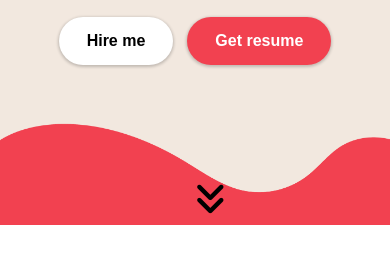
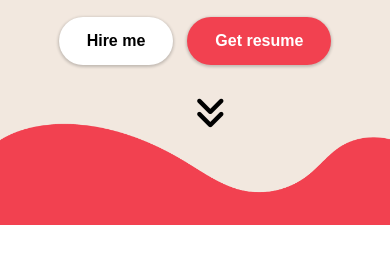
Before and after one commit to mzubtsova/Portfolio, a plain HTML site: page index.html in a window 390 px wide. Shown: the part 738-1004 px from the top of the page. Drawn offline with Linux system fonts and the light colour scheme.

Commit message:
solving problem for bouncing arrow

```diff
--- a/styles/sass/partials/_main.scss
+++ b/styles/sass/partials/_main.scss
@@ -90,11 +90,10 @@ button.redButton {
 
 main .down-arrow{
     position: absolute;
-    bottom: 10px;
+    padding-top: 30px;
     transform: translateX(-50%);
     background-color: transparent;
     border: none;
-    // padding: 5px 10px;
     left: 50%;
     animation: bounce 5s linear infinite;
     color: $black;
--- a/styles/sass/partials/_mediaQueries.scss
+++ b/styles/sass/partials/_mediaQueries.scss
@@ -242,7 +242,7 @@
 }
 @media(max-width:506px){
 #scrollDown{
-        margin-bottom: -80px;
+        margin-bottom: -300px;
     }
 }
 @media(max-width:396px){
```
Also changed, not shown: styles/styles.css.
